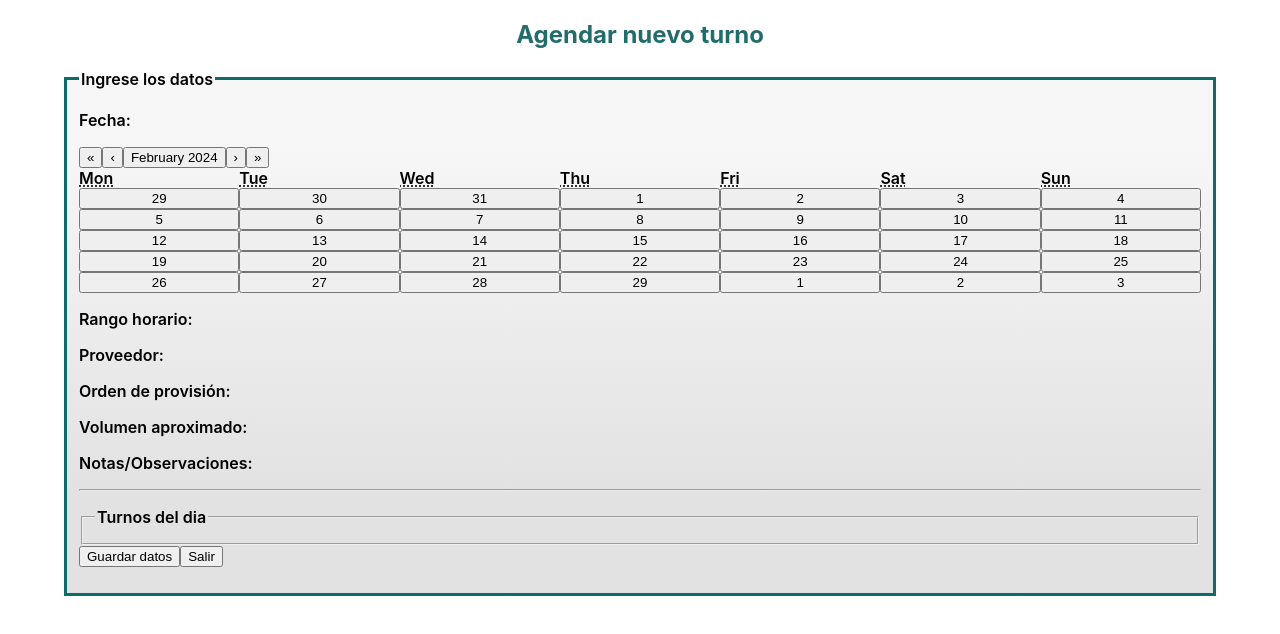
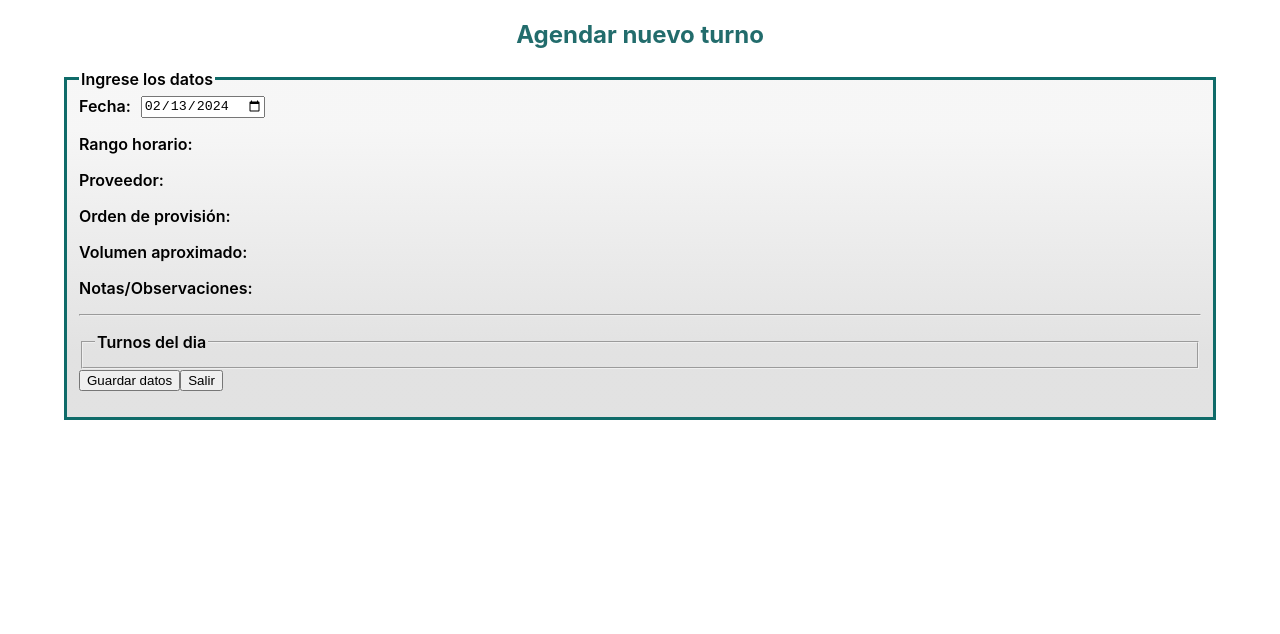
Before and after one commit to jatdalf/Turnero-Salud, a React (Create React App) app: page /agendar in a window 1280 px wide. Shown: the top 634 px of the page. Built offline with nearby package versions, Linux system fonts and the light colour scheme.

Commit message:
date picker

```diff
--- a/src/component/header/header.module.css
+++ b/src/component/header/header.module.css
@@ -5,18 +5,21 @@
     align-items: center;
     flex-direction: row;
     justify-content: space-around;
-    background-color: rgb(175, 252, 226);
+    background-color:  rgba(0, 240, 232, 0.938);
     color: black;
     margin-top: 0%;
     height: 105px;
+    border: 1px solid black; /* Añadir borde al HeaderBackground */
+    box-shadow: rgba(0, 0, 0, 0.25) 0px 14px 28px, rgba(0, 0, 0, 0.22) 0px 10px 10px;
+}
 
-}
 .HeaderContainer{
     position: fixed;
     margin-top: 0;
     left: 0;
     width: 100%;
-
+    border-color: black;
+    border-width: 3px;
 }
 .HeaderButton{
     width: 80px;
@@ -61,7 +64,7 @@
         align-items: center;
         flex-direction: row;
         justify-content: space-around;
-        background-color: rgb(175, 252, 226);
+        background-color: rgba(0, 240, 232, 0.938);
         color: black;
         margin-top: 0%;
         height: 200px;
--- a/src/views/Agendar/agendar.module.css
+++ b/src/views/Agendar/agendar.module.css
@@ -10,7 +10,22 @@
     background: linear-gradient(0deg, rgba(185,185,185,0.4142449216014531) 19%, rgba(228,228,228,0.32741018770789565) 86%);
     font-weight: 600;
 }
+.contenedorAgenda {
+    display: flex;
+    flex-flow: row wrap;
+    justify-content: flex-start; /* Alinear los elementos al principio */
+    padding: 0;
+    margin: 0;
+    list-style: none;
+    align-items: center; /* Alinear los elementos verticalmente */
+}
+
+.contenedorAgenda li {
+    margin-right: 10px; /* Espacio entre los elementos */
+}
+
+
 /* Responsive Screens */
-@media only screen and (max-width: 1800px) {
+@media only screen and (max-width: 500) {
 
 }
--- a/src/views/Agendar/agendar.tsx
+++ b/src/views/Agendar/agendar.tsx
@@ -1,13 +1,23 @@
 import { Link } from "react-router-dom"
 import styles from './agendar.module.css'
-import { useState } from 'react';
+import React, { useState } from 'react';
 import Calendar from 'react-calendar';
+import 'react-calendar/dist/Calendar.css';
 
 type ValuePiece = Date | null;
 type Value = ValuePiece | [ValuePiece, ValuePiece];
 
-const Agendar = ()=>{
+const Agendar: React.FC = ()=>{
     const [value, onChange] = useState<Value>(new Date());
+        // Paso 2: Crear estado para la fecha actual
+    const [currentDate, setCurrentDate] = useState<string>(new Date().toISOString().slice(0, 10));
+    let fechaprimaria = currentDate;
+
+
+    // Manejar cambios en el input
+    const handleDateChange = (event: React.ChangeEvent<HTMLInputElement>) => {
+        setCurrentDate(event.target.value);
+    };
 
     return(
         <>
@@ -15,12 +25,24 @@ const Agendar = ()=>{
           <form>
             <fieldset className={styles.agendarFieldset}>
               <legend>Ingrese los datos</legend>
-                <p>Fecha:</p><Calendar onChange={onChange} value={value} />
+              <div >
+                <ul className={styles.contenedorAgenda}>
+                  <li>Fecha:</li>
+                  <li>
+                    <input
+                        type="date"
+                        value={currentDate} // Asignar la fecha actual como valor
+                        onChange={handleDateChange} // Manejar cambios en el input
+                    />
+                  </li>
+                  {/* <li><Calendar onChange={onChange} value={value} /></li>                   */}
+                </ul>
                   <p>Rango horario:</p>
                   <p>Proveedor:</p>
                   <p>Orden de provisión:</p>
                   <p>Volumen aproximado:</p>
                   <p>Notas/Observaciones:</p>
+              </div>
                 <hr />
                 <p>
                     <fieldset>
@@ -37,4 +59,5 @@ const Agendar = ()=>{
     )
 }
 
+
 export default Agendar
--- a/src/views/home/Home.module.css
+++ b/src/views/home/Home.module.css
@@ -16,10 +16,16 @@
     margin-top: 20%;
   }
 
+  .HomeLink {
+    color: #61dafb;
+  }
+
   @media (prefers-reduced-motion: no-preference) {
 
   }
-
-  .HomeLink {
-    color: #61dafb;
+/* Responsive Screens */
+@media only screen and (max-width: 500px) {
+  .HomeLogo {
+    margin-top: 60%;
   }
+}
```
Lines whose indentation alone changed are shown as unchanged.
